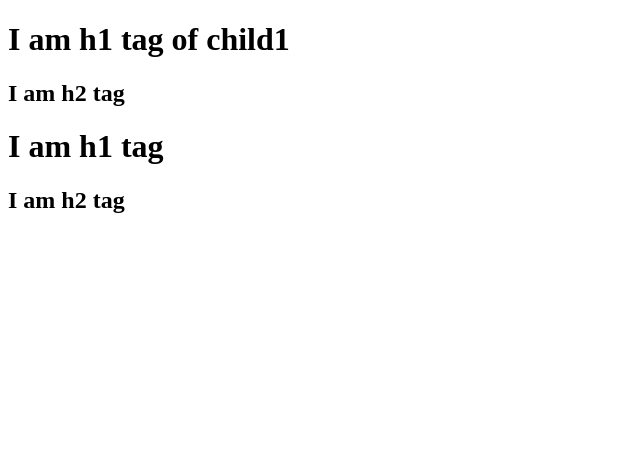
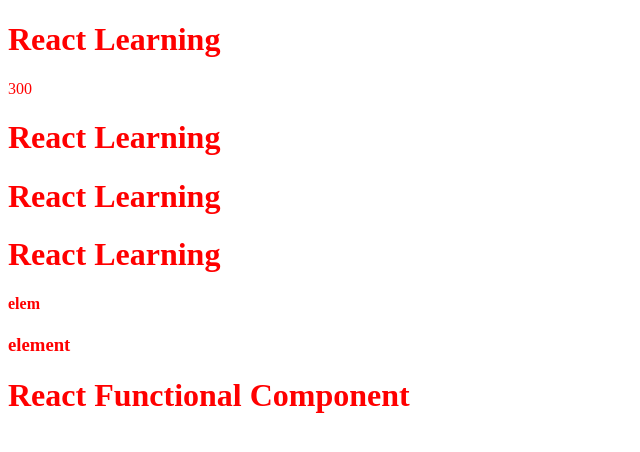
Before and after one commit to HarshShukla01/react, a React app: page / in a window 1280 px wide. Shown: the whole page, without its empty margins (0-640 px from the left). Built offline with nearby package versions, Linux system fonts and the light colour scheme.

Commit message:
Modifications after EP03

```diff
--- a/App.js
+++ b/App.js
@@ -1,9 +1,14 @@
-import React from 'react';
-import ReactDOM from 'react-dom/client';
+import React from "react";
+import ReactDOM from "react-dom/client";
 
-// const heading = React.createElement("h1", {}, "Hello World! from React");
-// const root = ReactDOM.createRoot(document.getElementById("root"));
-// root.render(heading);
+// Created React Element using React
+const heading = React.createElement("h1", {}, "Hello World! from React");
+
+// Create React Element using JSX
+const jsxHeading = <h1 id="heading">Hello React using JSX!</h1>;
+
+const root = ReactDOM.createRoot(document.getElementById("root"));
+root.render(jsxHeading);
 
 /**
  * <div id="parent">
@@ -17,18 +22,58 @@
  *      </div>
  * </div>
  *
- * ReactElement(object) => HTML(Browser understands)
+ * ReactElement(object) => after rendering it becomes => HTMLelement(Browser understands)
  */
 
-const parent = React.createElement("div", { id: "parent" }, [
-  React.createElement("div", { id: "child" }, [
-    React.createElement("h1", {}, "I am h1 tag of child1"),
-    React.createElement("h2", {}, "I am h2 tag"),
-  ]),
-  React.createElement("div", { id: "child2" }, [
-    React.createElement("h1", {}, "I am h1 tag"),
-    React.createElement("h2", {}, "I am h2 tag"),
-  ]),
-]);
-const root = ReactDOM.createRoot(document.getElementById("root"));
-root.render(parent);
+// const parent = React.createElement("div", { id: "parent" }, [
+//   React.createElement("div", { id: "child" }, [
+//     React.createElement("h1", {}, "I am h1 tag of child1"),
+//     React.createElement("h2", {}, "I am h2 tag"),
+//   ]),
+//   React.createElement("div", { id: "child2" }, [
+//     React.createElement("h1", {}, "I am h1 tag"),
+//     React.createElement("h2", {}, "I am h2 tag"),
+//   ]),
+// ]);
+// const root = ReactDOM.createRoot(document.getElementById("root"));
+// root.render(parent);
+
+// React Components
+// React Functional Component
+const HeadingComponent = () => {
+  return <h1 className="heading">React Functional Component</h1>;
+};
+
+const Title = () => (
+  <div>
+    <h1 className="head" tabIndex="1">
+      React Learning
+    </h1>
+  </div>
+);
+
+const elem = (
+  <h4>elem</h4>
+);
+
+const element = (
+  <div>
+    <Title/>
+    <Title></Title>
+    {Title()}
+    {elem}
+    <h3>element</h3>
+  </div>
+);
+
+// Component Composition - using component within component
+const HeadingComponent2 = () => (
+  <div id="container">
+    <Title />
+    {100 + 200}
+    {element}
+    <h1 className="heading">React Functional Component</h1>
+  </div>
+);
+
+root.render(<HeadingComponent2 />);
--- a/index.css
+++ b/index.css
@@ -1,3 +1,3 @@
-#heading{
+#root{
     color: red;
 }
--- a/package.json
+++ b/package.json
@@ -3,6 +3,8 @@
   "version": "1.0.0",
   "description": "This is namaste react course.",
   "scripts": {
+    "start": "parcel index.html",
+    "build": "parcel build index.html",
     "test": "jest"
   },
   "keywords": [
```
